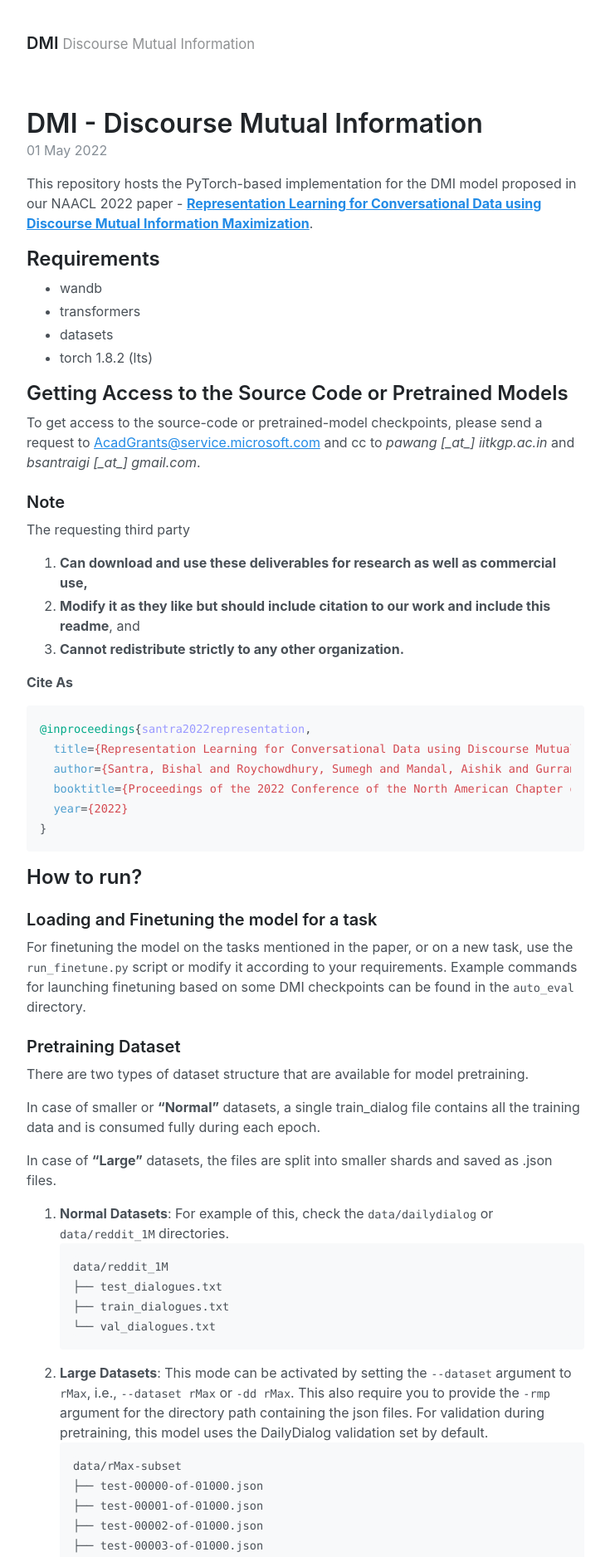
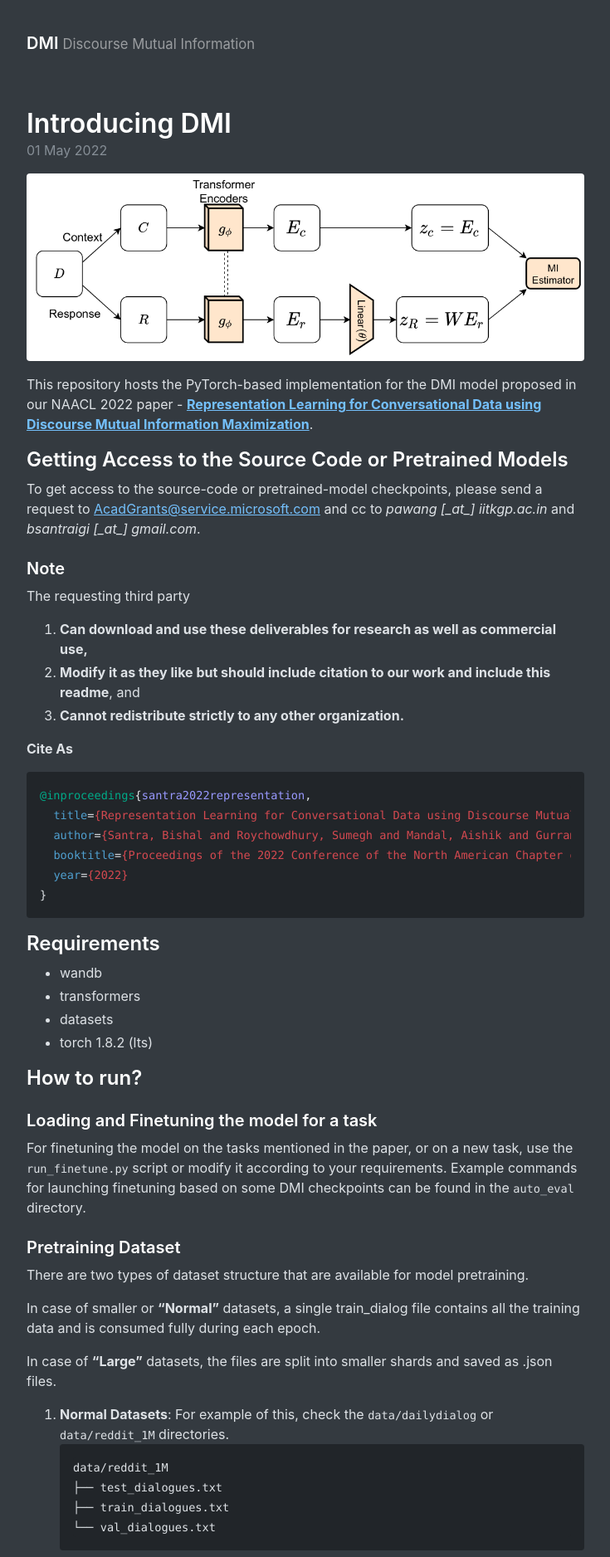
Before and after one commit to bsantraigi/DMI, a Jekyll site: the page built from _posts/2022-05-01-dmi-discourse-mutual-information.md, in a window 1280 px wide. Shown: the top 1876 px of the page at 83% size, without its empty margins (272-1007 px from the left). Built offline with Jekyll 4.4.1, drawn with Linux system fonts in a browser that asks for light colours.

Commit message:
color theme + cover image

```diff
--- a/_posts/2022-05-01-dmi-discourse-mutual-information.md
+++ b/_posts/2022-05-01-dmi-discourse-mutual-information.md
@@ -1,18 +1,15 @@
 ---
 layout: post
-title: DMI - Discourse Mutual Information
+title: Introducing DMI
 date:   2022-05-01 11:02:34 +0530
 categories: nlp dialog
 ---
 
+![DMI_model](/assets/dmi_model.png)
+
 This repository hosts the PyTorch-based implementation for the DMI model proposed in our NAACL 2022 paper - [**Representation Learning for Conversational Data using Discourse Mutual Information Maximization**](https://arxiv.org/abs/2112.05787).
 
-## Requirements
-
-- wandb
-- transformers
-- datasets
-- torch 1.8.2 (lts)
+<!-- ![DMI_Cover](/assets/DMI-coverimage.png) -->
 
 ## Getting Access to the Source Code or Pretrained Models
 
--- a/_sass/_variables.scss
+++ b/_sass/_variables.scss
@@ -49,7 +49,7 @@
   --spacer-3: calc(var(--spacer) * 3);
 }
 
-@media (prefers-color-scheme: dark) {
+@media (prefers-color-scheme: light) {
   :root {
     --body-color: var(--gray-300);
     --body-bg: var(--gray-800);
```
Also changed, not shown: other parts of _posts/2022-05-01-dmi-discourse-mutual-information.md (+7 -0 lines), assets/DMI-coverimage-invert.png (added), assets/DMI-coverimage.png (added), assets/dmi_model.png (added).
